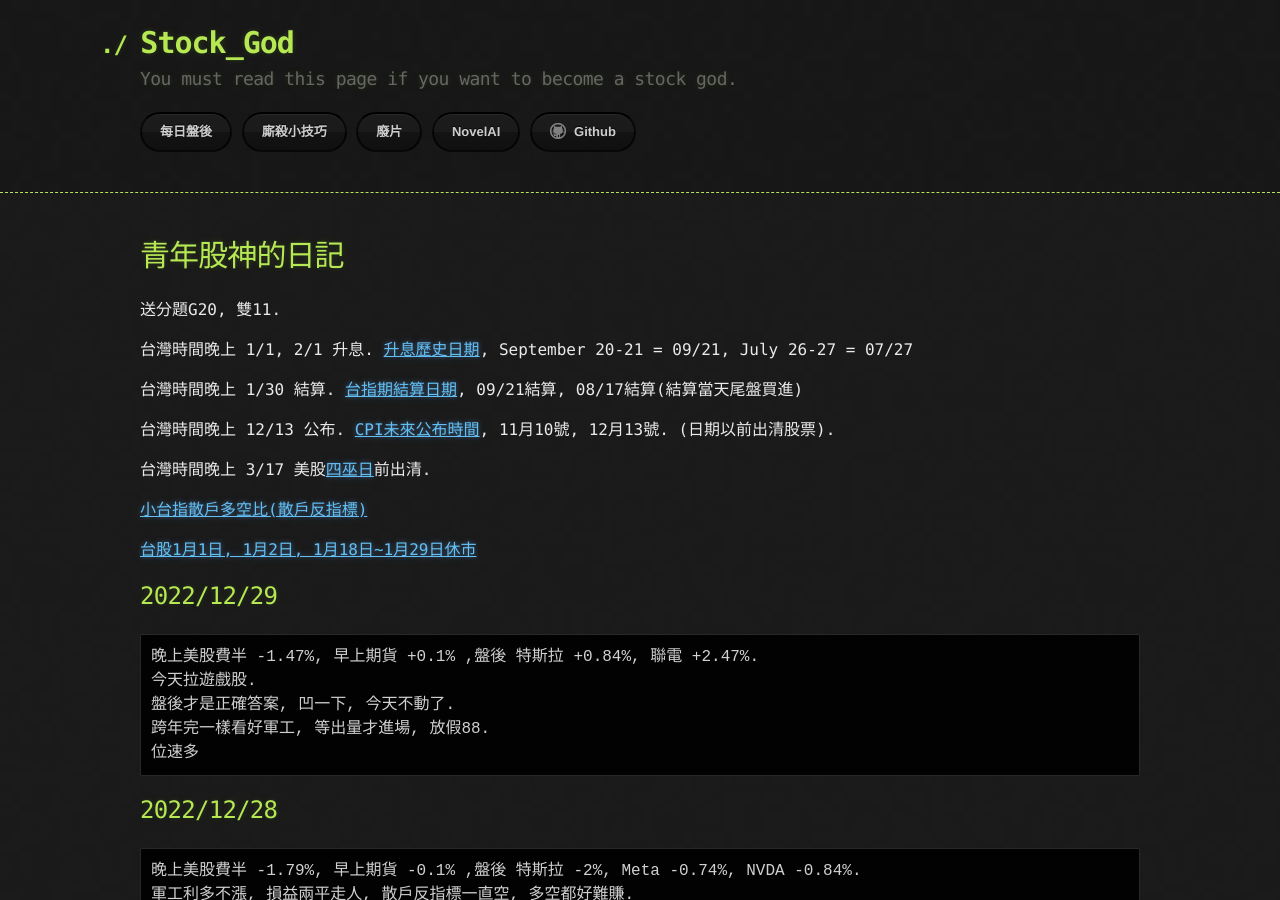
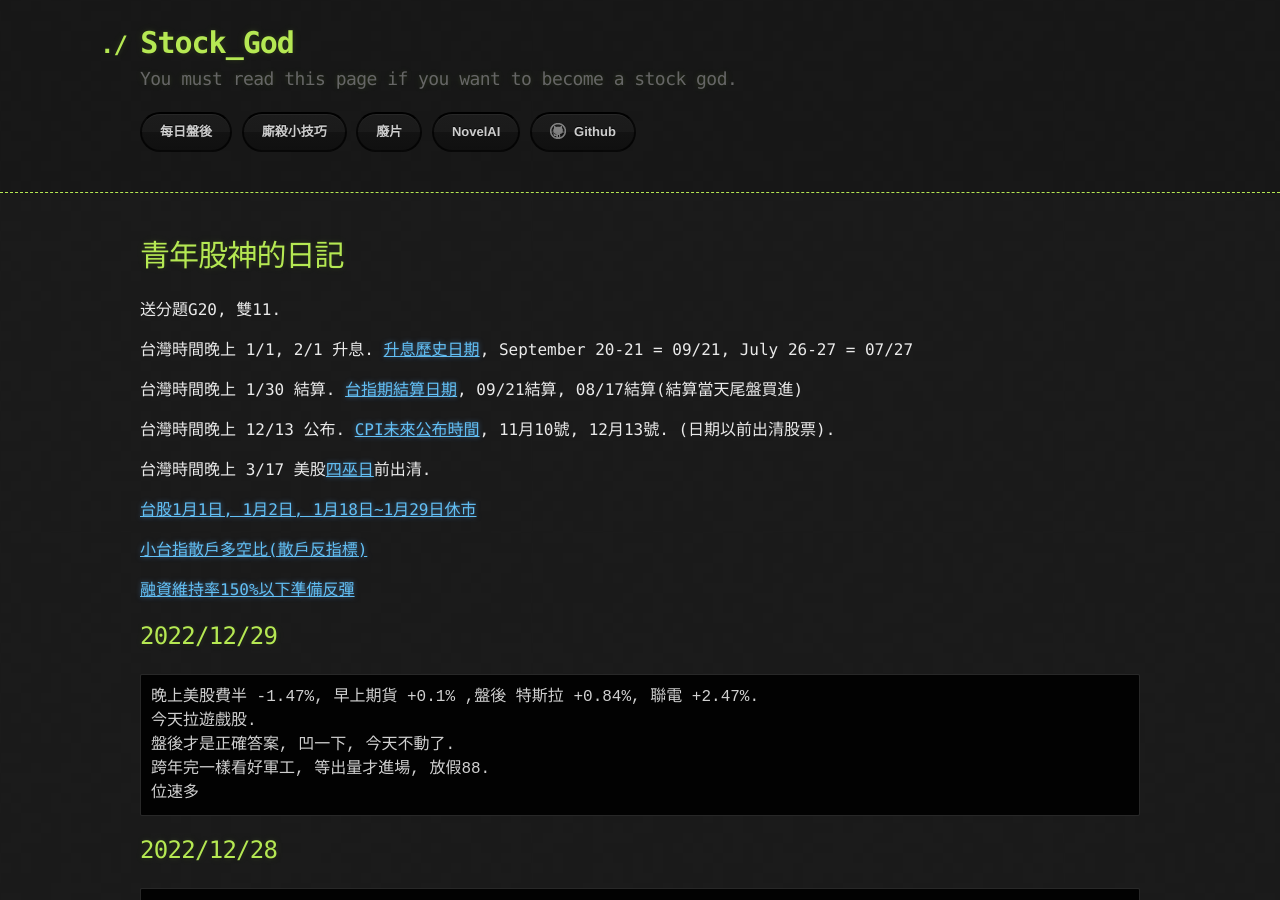
Before and after one commit to lepg5487/Stock_God, a Jekyll site: the page built from index.md, in a window 1280 px wide and 900 px high. Built offline with Jekyll 4.4.1, drawn with Linux system fonts in a browser that asks for light colours; our own code applies the rules of GitHub Pages for plain Markdown files.

Commit message:
Update index.md

````diff
--- a/index.md
+++ b/index.md
@@ -14,9 +14,11 @@ layout: testlayouts
 
 台灣時間晚上 3/17 美股[四巫日](https://www.taifex.com.tw/file/taifex/CHINESE/4/2023Calendar_cv1.pdf)前出清.
 
+[台股1月1日, 1月2日, 1月18日~1月29日休市](https://www.twse.com.tw/zh/holidaySchedule/holidaySchedule)
+
 [小台指散戶多空比(散戶反指標)](https://www.macromicro.me/charts/20069/tw-mtx-long-to-short-ratio-of-individual-player)
 
-[台股1月1日, 1月2日, 1月18日~1月29日休市](https://www.twse.com.tw/zh/holidaySchedule/holidaySchedule)
+[融資維持率150%以下準備反彈](https://www.cmoney.tw/finance/f00012.aspx)
 
 ## 2022/12/29
 ```
````
